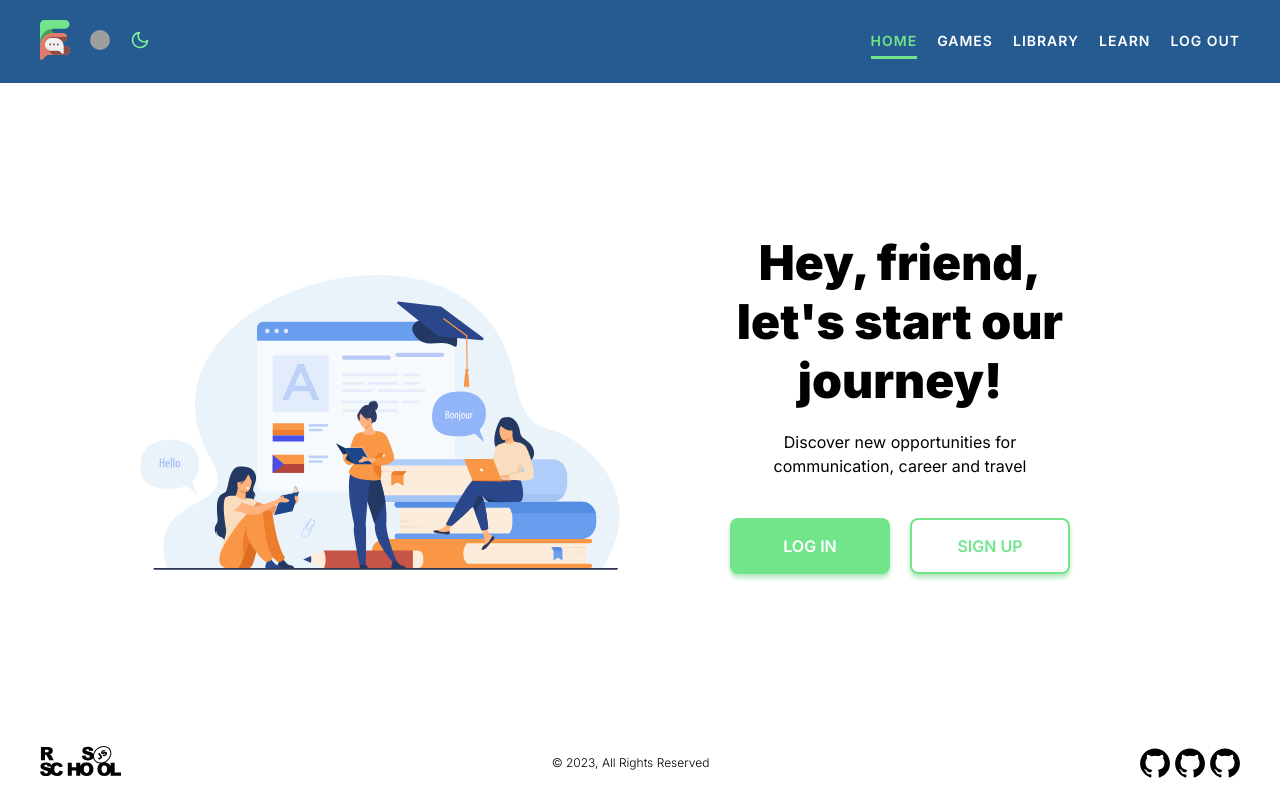
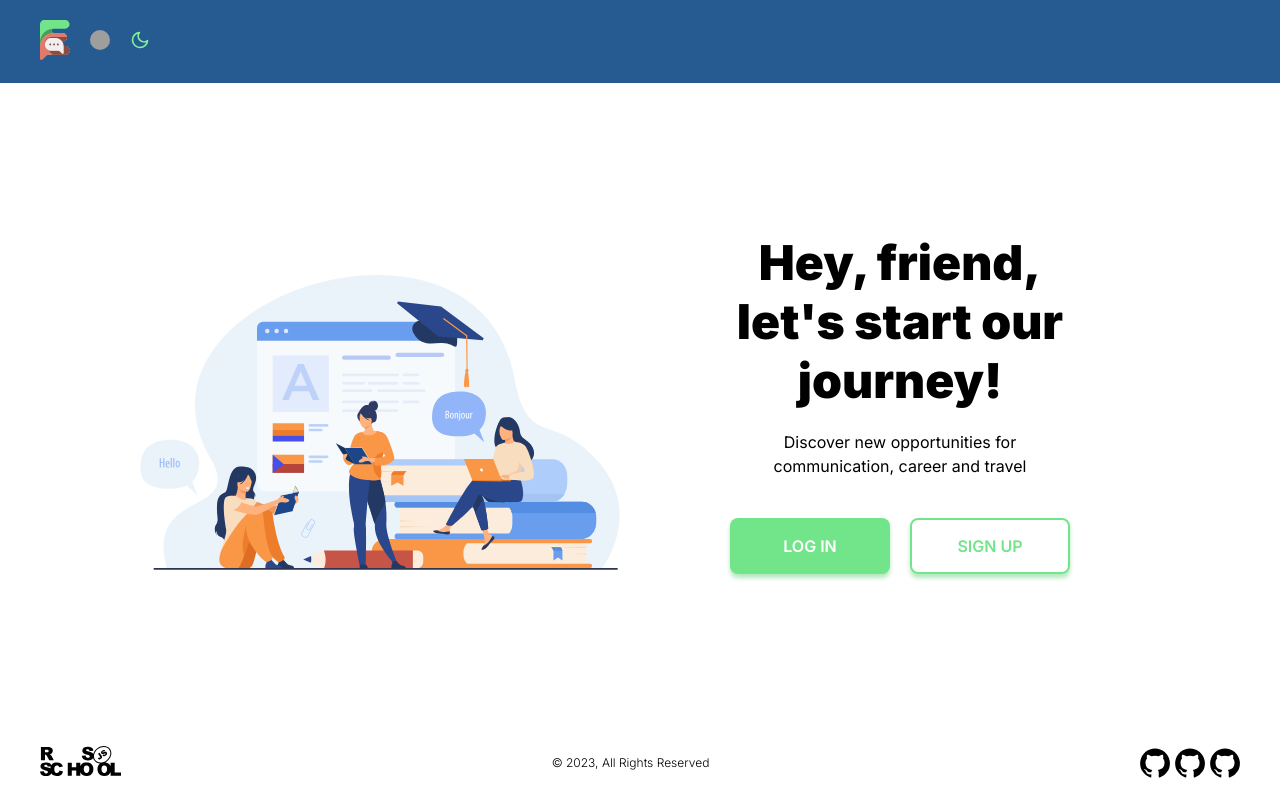
Before and after one commit to gsidnick/rsclone, a React (Create React App) app: page / in a window 1280 px wide. Built offline with nearby package versions, Linux system fonts and the light colour scheme; no server answers; grey boxes are pictures that could not be loaded.

Commit message:
refactor: add isAuth validate

```diff
--- a/src/components/Header/Header.tsx
+++ b/src/components/Header/Header.tsx
@@ -11,7 +11,7 @@ import enImage from '../../images/en.svg';
 import logo from '../../images/logo.svg';
 
 function Header() {
-  const { themeStore } = useStores();
+  const { authStore, themeStore } = useStores();
   const { i18n } = useTranslation();
   const [language, setLanguage] = useState(localStorage.getItem('i18nextLng') || 'en');
   const [langImage, setLangImage] = useState(ruImage);
@@ -52,8 +52,12 @@ function Header() {
             />
           </div>
         </div>
-        <Nav />
-        <BurgerMenu />
+        {authStore.isAuth && (
+          <>
+            <Nav />
+            <BurgerMenu />
+          </>
+        )}
       </div>
     </div>
   );
```
